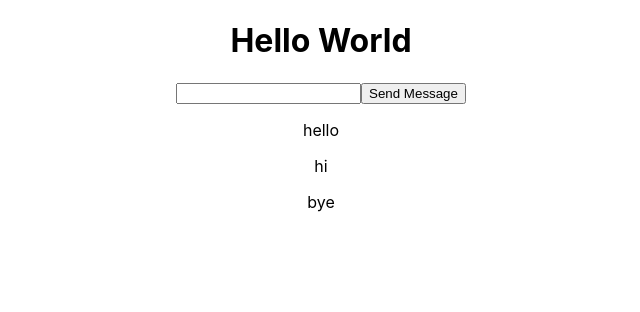
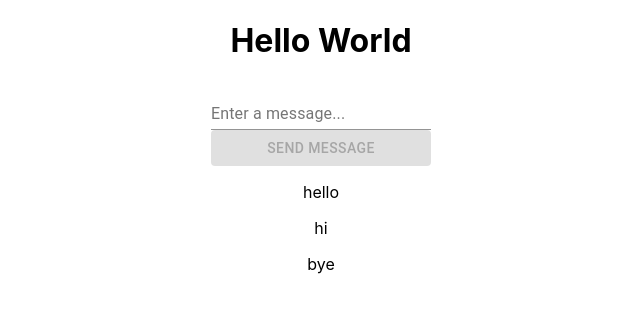
Before and after one commit to jaggehns/FB-Messenger-React-Firebase, a React (Create React App) app: page / in a window 1280 px wide. Shown: the top 312 px of the page, without its empty margins (319-959 px from the left). Built offline with nearby package versions, Linux system fonts and the light colour scheme.

Commit message:
added styling to form with MaterialUI

```diff
--- a/package.json
+++ b/package.json
@@ -3,6 +3,7 @@
   "version": "0.1.0",
   "private": true,
   "dependencies": {
+    "@material-ui/core": "^4.11.3",
     "@testing-library/jest-dom": "^5.12.0",
     "@testing-library/react": "^11.2.6",
     "@testing-library/user-event": "^12.8.3",
--- a/src/App.js
+++ b/src/App.js
@@ -1,4 +1,5 @@
 import React, { useState } from "react";
+import { Button, FormControl, InputLabel, Input } from "@material-ui/core";
 import "./App.css";
 
 function App() {
@@ -18,13 +19,22 @@
     <div className="App">
       <h1>Hello World</h1>
       <form>
-        <input
-          value={input}
-          onChange={(event) => setInput(event.target.value)}
-        />
-        <button type="submit" onClick={sendMessage}>
-          Send Message
-        </button>
+        <FormControl>
+          <InputLabel>Enter a message...</InputLabel>
+          <Input
+            value={input}
+            onChange={(event) => setInput(event.target.value)}
+          />
+          <Button
+            disabled={!input}
+            variant="contained"
+            color="primary"
+            type="submit"
+            onClick={sendMessage}
+          >
+            Send Message
+          </Button>
+        </FormControl>
       </form>
       {messages.map((message) => (
         <p>{message}</p>
```
Also changed, not shown: 1 other file (tests, documents, lock files or other folders).
